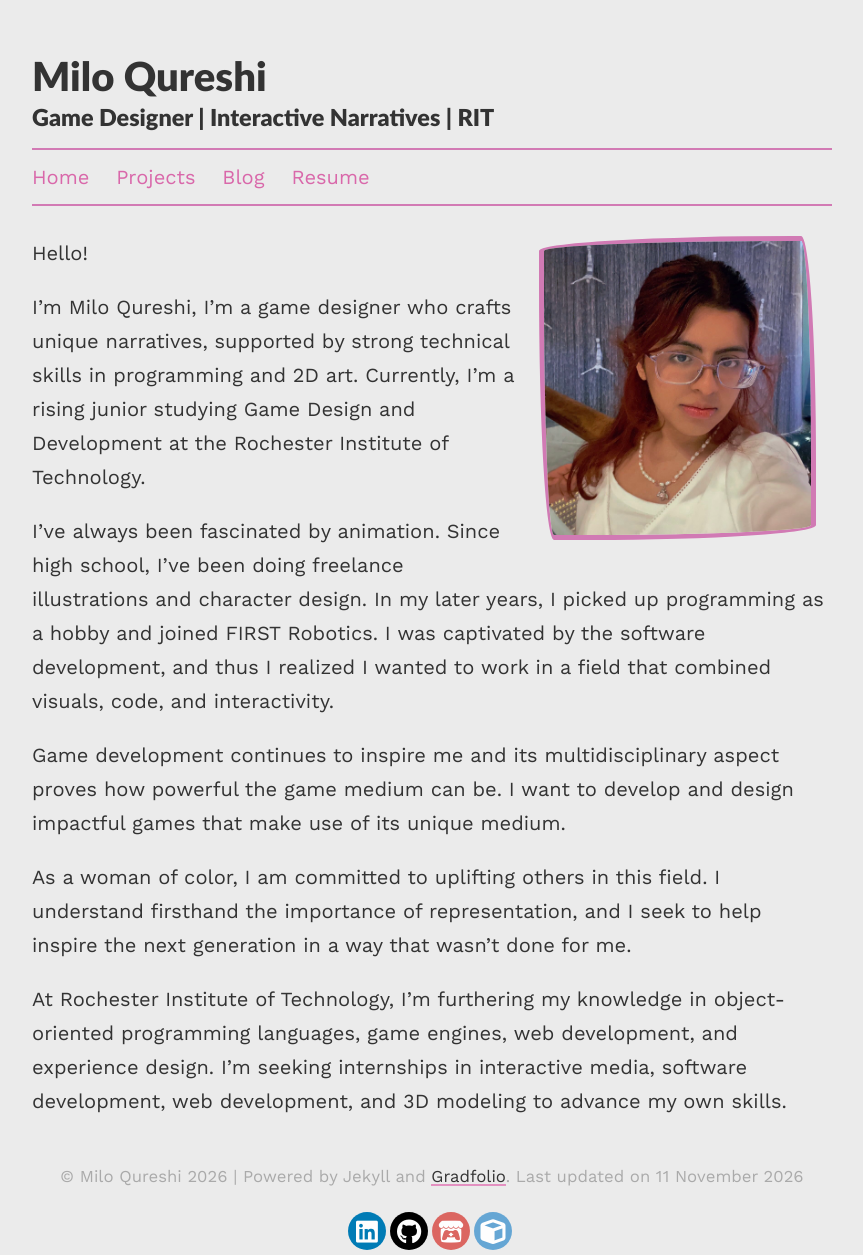
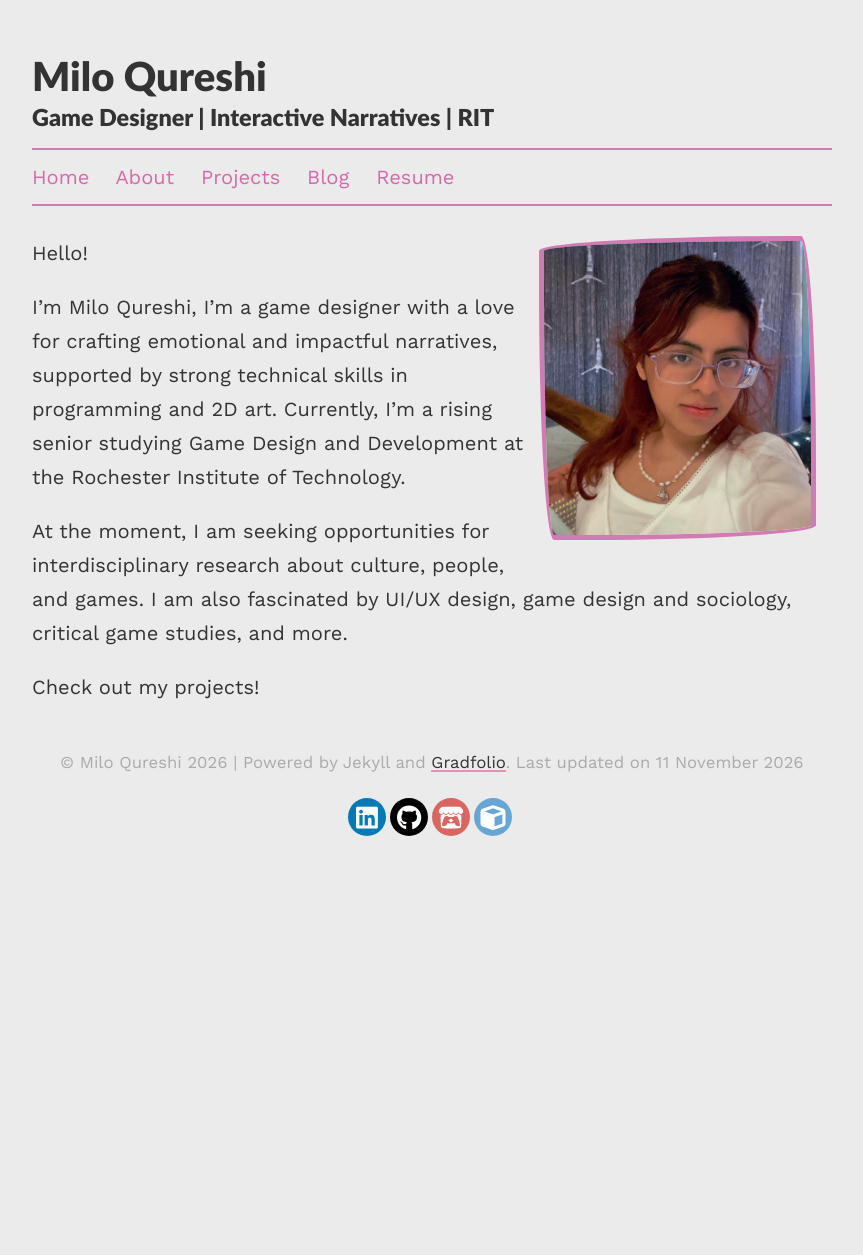
Before and after one commit to milosneptune/portfolio, a Jekyll site: the page built from index.md, in a window 1280 px wide. Shown: the whole page, without its empty margins (208-1071 px from the left). Built offline with Jekyll 4.4.1, drawn with Linux system fonts in a browser that asks for light colours; after the commit the page ends 980 px from its top, so only the background shows below that.

Commit message:
separating home and about me

```diff
--- a/_config.yml
+++ b/_config.yml
@@ -8,7 +8,7 @@ url: "https://milosneptune.github.io" #custom url to be used instead of GitHub r
 email: #
 
 # Pagination
-paginate: 4
+paginate: 4 # TODO: what does this do...
 permalink: /blog/:year/:title/
 paginate_path: /blog/page:num/
 
@@ -16,7 +16,7 @@ paginate_path: /blog/page:num/
 linkedin: "milo-qureshi"
 github: "milosneptune"
 itch: "milosneptune"
-sketchfab: "squeakyhammer"
+sketchfab: " "
 
 # Markdown
 highlighter: rouge
@@ -46,10 +46,16 @@ collections:
       - jelly-beach.md
       - path-remembrance.md
       - rig-my-roll.md
-      - starlit-wanderer.md
       - terra.md
       - drover.md
+      - rfg.md
+
+      # - starlit-wanderer.md
+
       # TODO: fix Terra
+      # TODO: fix Drover
+      # TODO: add room for growth
+      # TODO: get images for everything
 
 
 sass:
--- a/_includes/navigation.html
+++ b/_includes/navigation.html
@@ -1,7 +1,7 @@
 <div class="links scroll">
         <hr>
         <a href="{{site.baseurl}}/">Home</a>
-        <!-- <a href="{{site.baseurl}}/">About</a> -->
+        <a href="{{site.baseurl}}/about">About</a>
         <a href="{{site.baseurl}}/projects/">Projects</a>
         <a href="{{site.baseurl}}/blog/">Blog</a>
         <!-- <a href="{{site.baseurl}}/archive/">Archive</a> -->
--- a/index.md
+++ b/index.md
@@ -17,12 +17,9 @@ PS: If you liked the theme, do star it on GitHub! -->
 
 Hello!
 
-I'm Milo Qureshi, I'm a game designer who crafts unique narratives, supported by strong technical skills in programming and 2D art. Currently, I'm a rising junior studying Game Design and Development at the Rochester Institute of Technology.
+I'm Milo Qureshi, I'm a game designer with a love for crafting emotional and impactful narratives, supported by strong technical skills in programming and 2D art. Currently, I'm a rising senior studying Game Design and Development at the Rochester Institute of Technology.
 
-I've always been fascinated by animation. Since high school, I've been doing freelance illustrations and character design. In my later years, I picked up programming as a hobby and joined FIRST Robotics. I was captivated by the software development, and thus I realized I wanted to work in a field that combined visuals, code, and interactivity.
+At the moment, I am seeking opportunities for interdisciplinary research about culture, people, and games. I am also fascinated by UI/UX design, game design and sociology, critical game studies, and more.
 
-Game development continues to inspire me and its multidisciplinary aspect proves how powerful the game medium can be. I want to develop and design impactful games that make use of its unique medium.
-
-As a woman of color, I am committed to uplifting others in this field. I understand firsthand the importance of representation, and I seek to help inspire the next generation in a way that wasn't done for me.
-
-At Rochester Institute of Technology, I'm furthering my knowledge in object-oriented programming languages, game engines, web development, and experience design. I'm seeking internships in interactive media, software development, web development, and 3D modeling to advance my own skills.
+Check out my projects!
+<!-- add link to projects above -->
```
Also changed, not shown: _projects/drover.md (+6 -5 lines), _projects/jelly-beach.md (+3 -1 lines), _projects/rfg.md (added, +55 -0 lines), about.md (added, +30 -0 lines).
